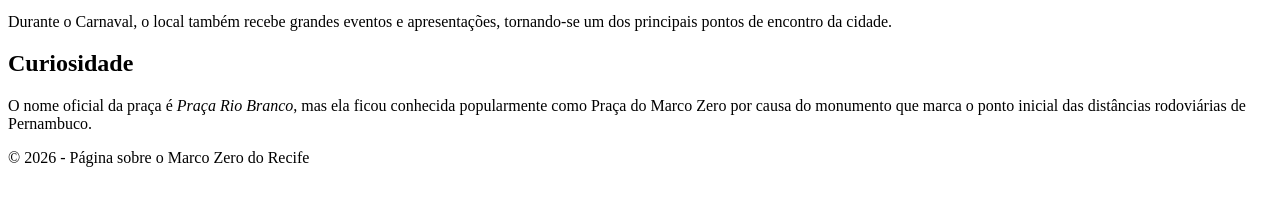
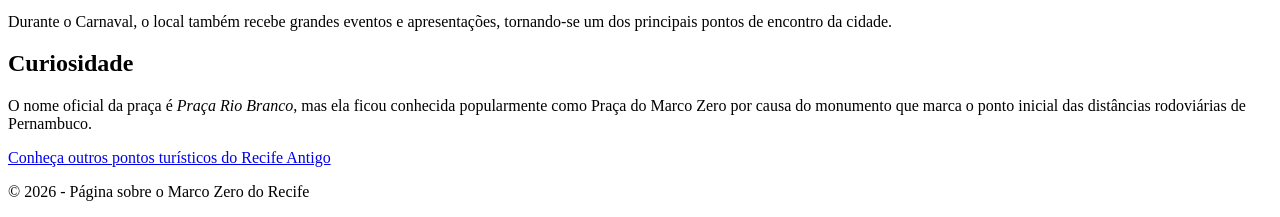
Before and after one commit to nicollevieira/Desenvolvimento-3, a plain HTML site: page index.html in a window 1280 px wide. Shown: the part 929-1146 px from the top of the page. Before the commit the page ends 1112 px from the top, so only its background shows below. Drawn offline with Linux system fonts and the light colour scheme.

Commit message:
Add link to other tourist points in Recife Antigo

```diff
--- a/index.html
+++ b/index.html
@@ -61,6 +61,8 @@
             </p>
         </section>
 
+        <a href="outrospontos.html">Conheça outros pontos turísticos do Recife Antigo</a>
+
     </main>
 
     <footer>
```
